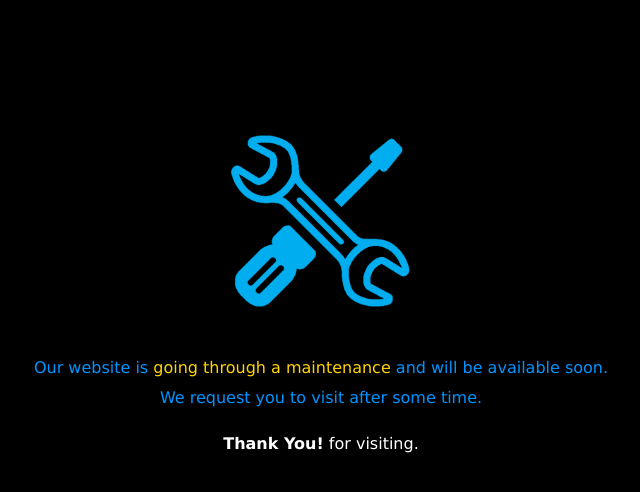
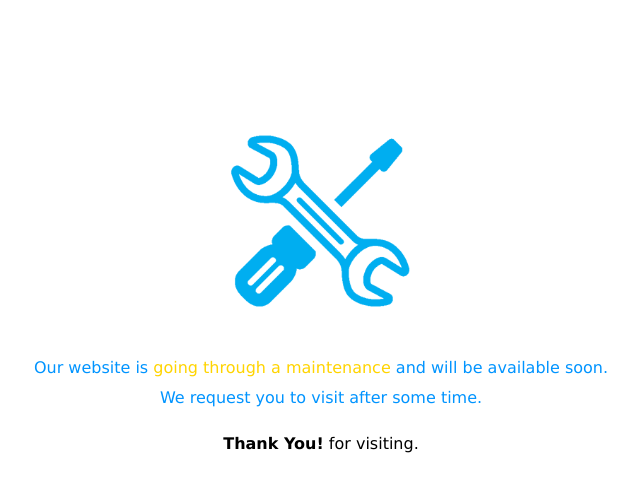
Before and after one commit to anurajrajagopal/staticpageb2b, a plain HTML site: page src/index.html in a window 1280 px wide. Shown: the whole page, without its empty margins (319-959 px from the left). Drawn offline with Linux system fonts and the light colour scheme.

Commit message:
Update CSS.css

```diff
--- a/src/CSS.css
+++ b/src/CSS.css
@@ -10,7 +10,7 @@ body {
     text-align: center;
     margin-top: 1%;
     line-height: 30px;
-    background-color:#000;
+    background-color:#FFFFFF;
 }
 .txtblue {
     font-size: 16px;
@@ -19,7 +19,7 @@ body {
 }
 .txtwhite {
     font-size: 16px;
-    color: #fff;
+    color: #000000;
 }
 .txtyellow {
     font-size: 16px;
```
